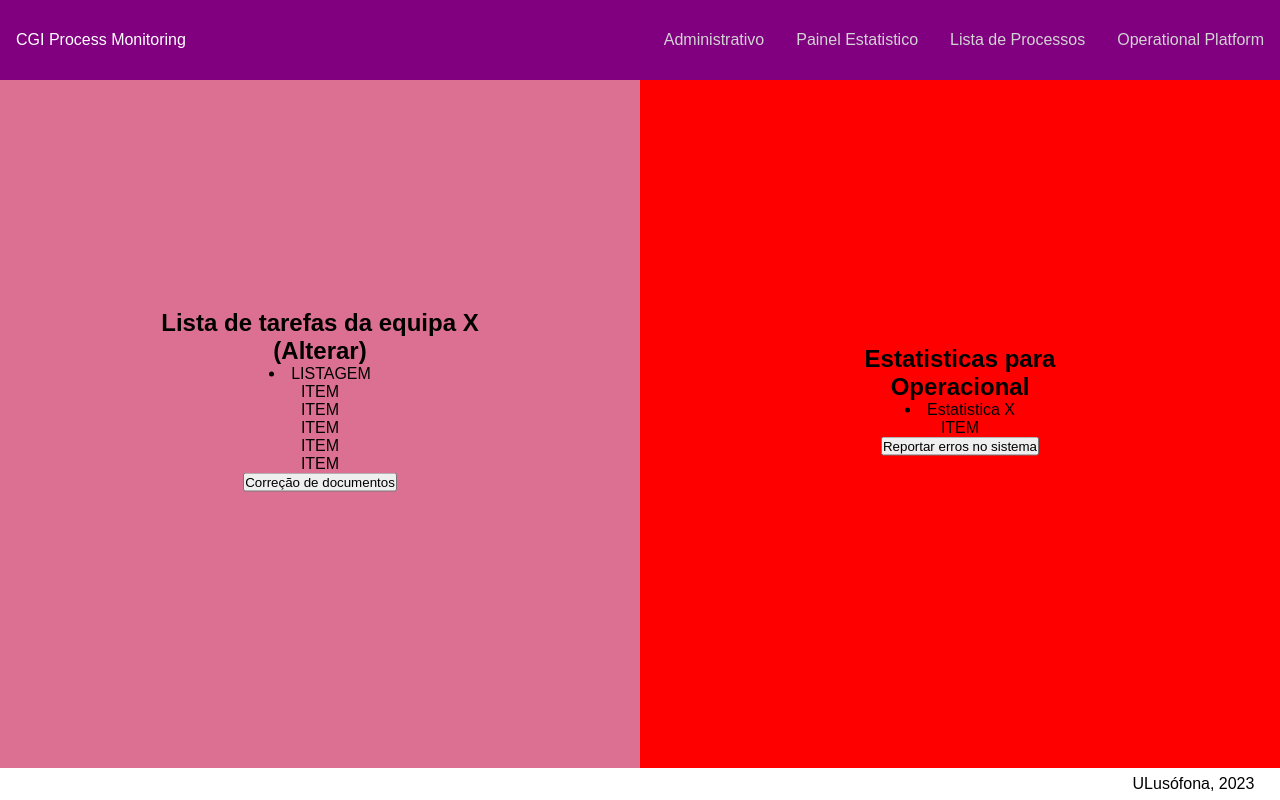
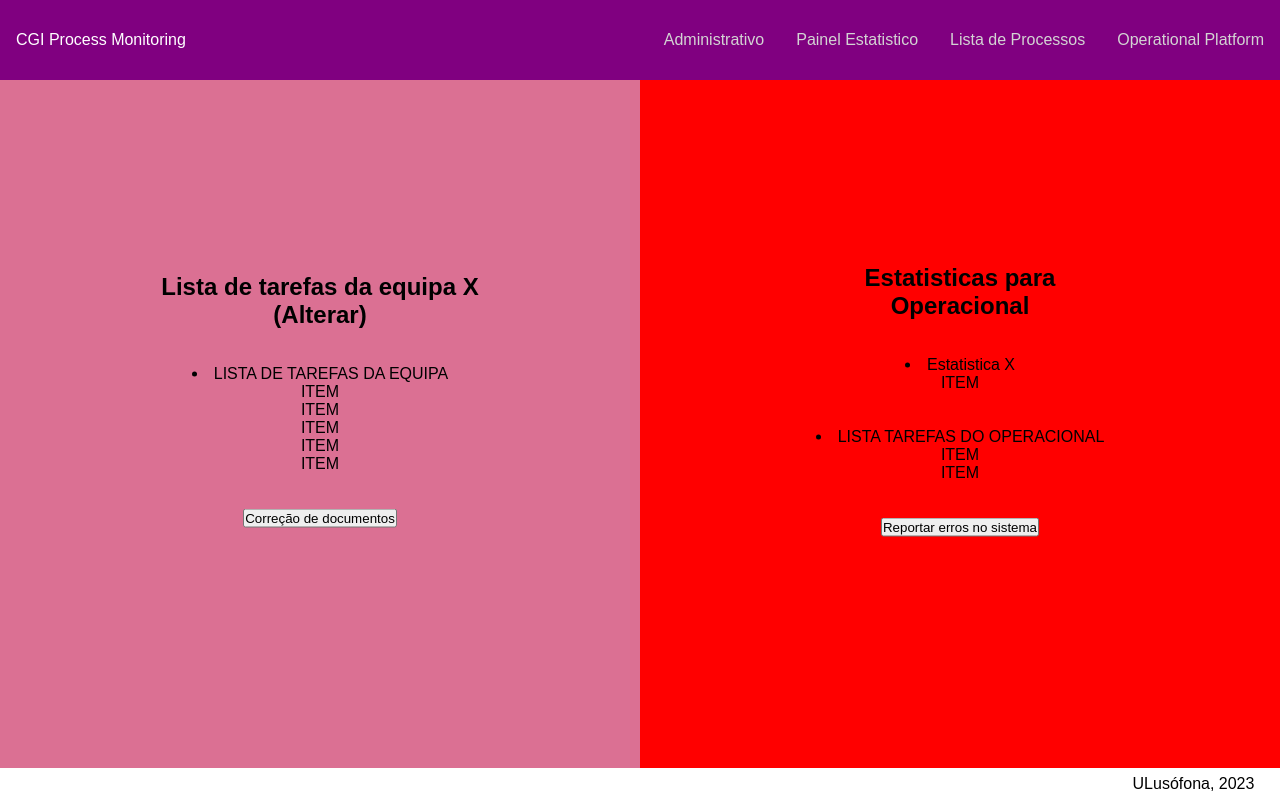
Before and after one commit to vanguart/CGI-Process-Monitoring-302-303, a Django app: page /businessExceptions in a window 1280 px wide. Run offline with Django 4.2, Linux system fonts and the light colour scheme.

Commit message:
Reorganization on `BusinessException Page (Operational)`

```diff
--- a/apps/operational_platform/templates/operational_platform/businessExceptions.html
+++ b/apps/operational_platform/templates/operational_platform/businessExceptions.html
@@ -18,15 +18,15 @@
     <div class="centered">
 
         <h2>Lista de tarefas da equipa X (Alterar)</h2>
-
-        <li>  LISTAGEM
+        <br><br>
+        <li>  LISTA DE TAREFAS DA EQUIPA
             <p>ITEM</p>
             <p>ITEM</p>
             <p>ITEM</p>
             <p>ITEM</p>
             <p>ITEM</p>
         </li>
-
+        <br><br>
         <a href="{% url 'correcaoDocumentos' %}">
             <input type="submit" value="Correção de documentos" class="btnSubmit">
         </a>
@@ -39,11 +39,18 @@
     <div class="centered">
 
         <h2>Estatisticas para Operacional</h2>
-
+        <br><br>
         <li>  Estatistica X
             <p>ITEM</p>
         </li>
+        <br><br>
 
+        <li>  LISTA TAREFAS DO OPERACIONAL
+            <p>ITEM</p>
+            <p>ITEM</p>
+
+        </li>
+        <br><br>
         <a href="{% url 'reportarErrosNoSistema' %}">
             <input type="submit" value="Reportar erros no sistema" class="btnSubmit">
         </a>
```
